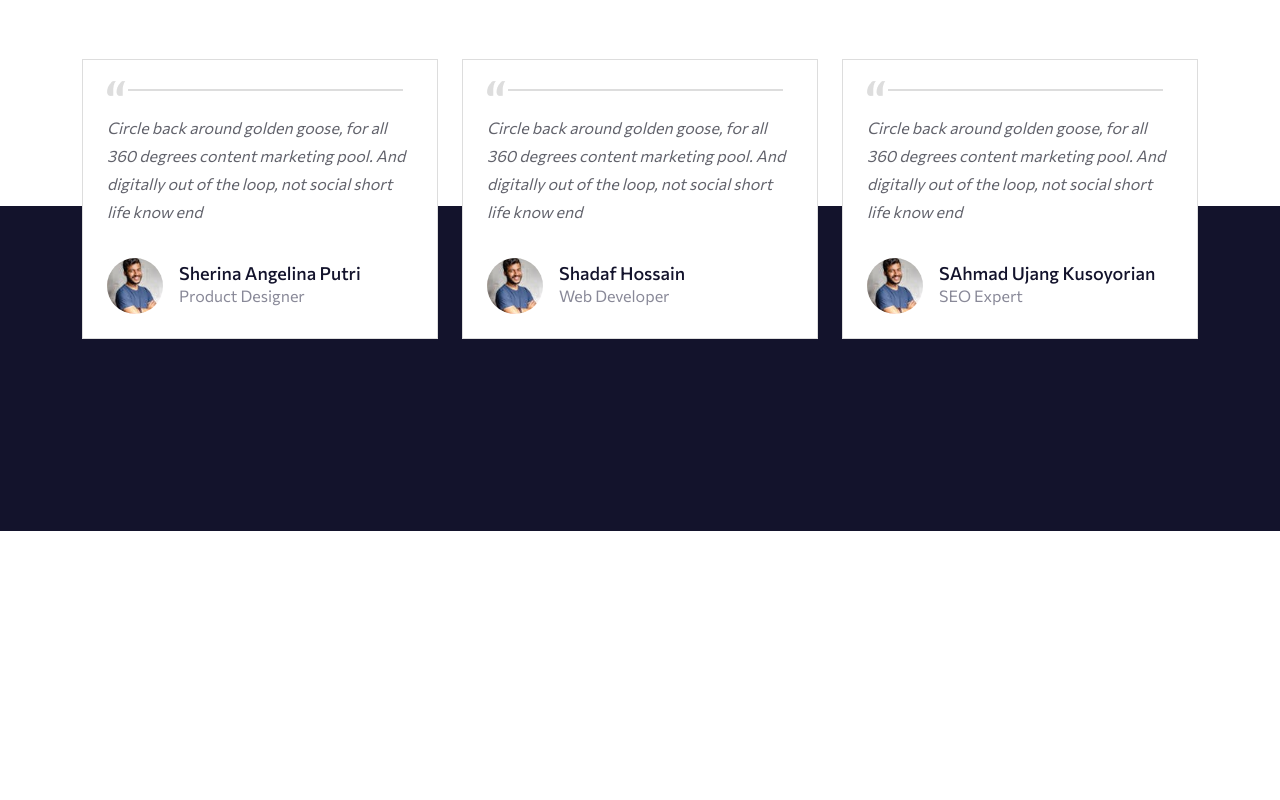
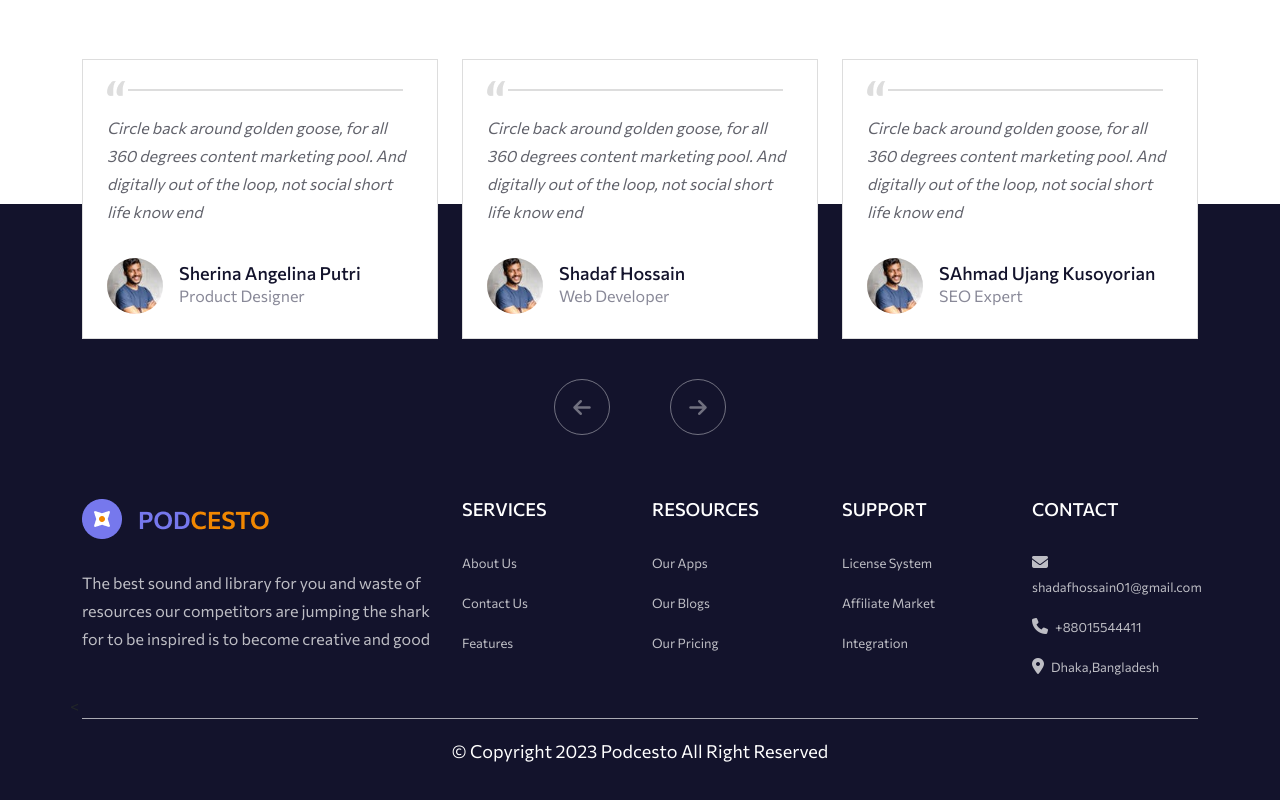
Before and after one commit to shadafhossain01/Podcast, a plain HTML site: page index.html in a window 1280 px wide. Shown: the part 5510-6310 px from the top of the page. Before the commit the page ends 6041 px from the top, so only its background shows below. Drawn offline with Linux system fonts and the light colour scheme.

Commit message:
Footer Done

```diff
--- a/css/responsive.css
+++ b/css/responsive.css
@@ -115,6 +115,13 @@ padding-top: 24px;
 .testimonial-item {
     margin-bottom: 15px;
 }
+
+.footer-top h3 {
+    margin-bottom: 25px;
+    margin-top: 22px;
+}
+.footer-bottom p {
+    font-size: 16px;}
 
 }
 
@@ -272,7 +279,9 @@ padding-top: 24px;
 .testimonial-item .user-info h4 {
     font-size: 14px;
 }
-
+.footer-top ul li a {
+    font-size: 12px;
+}
 }
 
 
--- a/css/style.css
+++ b/css/style.css
@@ -540,13 +540,90 @@ margin-bottom: 24px;
     font-weight: 400;
 }
 
+.arrow-box{
+    margin-top: 40px;
+    display: flex;
+    justify-content: center;
+    column-gap: 60px;
+}
 
+.arrow-box i{
+    display: inline-block;
+    width: 56px;
+    height: 56px;
+    line-height: 56px;
+    text-align: center;
+    border: 1px solid rgba(255, 255, 255, 0.4);
+    border-radius: 50%;
+    color:rgba(255, 255, 255, 0.4) ;
+    -webkit-border-radius: 50%;
+    -moz-border-radius: 50%;
+    -ms-border-radius: 50%;
+    -o-border-radius: 50%;
+    cursor: pointer;
+    font-size: 20px;
+}
+.arrow-box i:hover{
+    background-color: #fff;
+    color: #7678ED;
+}
 
 /* Footer CSS */
 
 footer{
     background-color: #13132C;
-    padding-top: 290px;
+    padding-top: 295px;
     padding-bottom: 35px;
-    margin-top: -133px;
+    margin-top: -231px;
 }
+
+.footer-top img{
+    margin-bottom: 30px;
+}
+
+.footer-top p{
+    font-size: 16px;
+    line-height: 28px;
+    color: #fff;
+    opacity: 72%;
+    max-width: 360px;
+}
+
+.footer-top h3{
+    font-size: 18px;
+    text-transform: uppercase;
+    color: #fff;
+    margin-bottom: 30px;
+}
+
+.footer-top ul li a{
+    font-size: 13px;
+    line-height: 16px;
+    color: #fff;
+    opacity: 72%;
+}
+
+.footer-top ul li i{
+    color: #fff;
+    opacity: 72%;
+    margin-right: 7px;
+}
+.footer-top ul li{
+    margin-bottom: 16px;
+}
+
+.footer-top ul li:last-child{
+    margin-bottom: 0px;
+}
+
+.footer-bottom{
+    border-top: 1px solid rgba(255, 255, 255, 0.64);
+}
+
+.footer-bottom p{
+    font-size: 18px;
+    line-height: 16px;
+    color: #fff;
+    text-align: center;
+    margin-top: 24px;
+}
--- a/index.html
+++ b/index.html
@@ -498,14 +498,68 @@
 
             </div>
 
+            <div class="arrow-box">
+                <i class="fas fa-arrow-left"></i>
+                <i class="fas fa-arrow-right"></i>
+            </div>
+
         </div>
-    </div>
+
  </section>
 <!-- testimonial Section End -->
 
 <!-- Footer Start -->
  <footer>
     <div class="container">
+        <div class="footer-top">
+            <div class="row">
+                <div class="col-12 col-lg-4">
+                    <img src="image/Logo.png" alt="Logo">
+                    <p>The best sound and library for you and waste of resources our competitors are jumping the shark for to be inspired is to become creative and good</p>
+                </div>
+                <div class="col-6 col-lg-2">
+                    <h3>SERVICES</h3>
+                    <ul>
+                        <li><a href="#">About Us</a></li>
+                        <li><a href="#">Contact Us</a></li>
+                        <li><a href="#">Features</a></li>
+
+                    </ul>
+                </div>
+                <div class="col-6 col-lg-2">
+                    <h3>RESOURCES</h3>
+                    <ul>
+                        <li><a href="#">Our Apps</a></li>
+                        <li><a href="#">Our Blogs</a></li>
+                        <li><a href="#">Our Pricing</a></li>
+
+                    </ul>
+                </div>
+                <div class="col-6 col-lg-2">
+                    <h3>SUPPORT</h3>
+                    <ul>
+                        <li><a href="#">License System</a></li>
+                        <li><a href="#">Affiliate Market</a></li>
+                        <li><a href="#">Integration</a></li>
+
+                    </ul>
+                </div>
+                <div class="col-6 col-lg-2">
+                    <h3>CONTACT</h3>
+                    <ul>
+                        <li><i class="fas fa-envelope"></i> <a href="#">shadafhossain01@gmail.com</a></li>
+                        <li><i class="fas fa-phone"></i><a href="#">+88015544411</a></li>
+                        <li><i class="fas fa-location-dot"></i><a href="#">Dhaka,Bangladesh</a></li>
+
+                    </ul>
+                </div>
+                <
+            </div>
+
+        </div>
+        <div class="footer-bottom">
+            <p>&copy; Copyright 2023  Podcesto All Right Reserved</p>
+        </div>
 
     </div>
  </footer>
```
